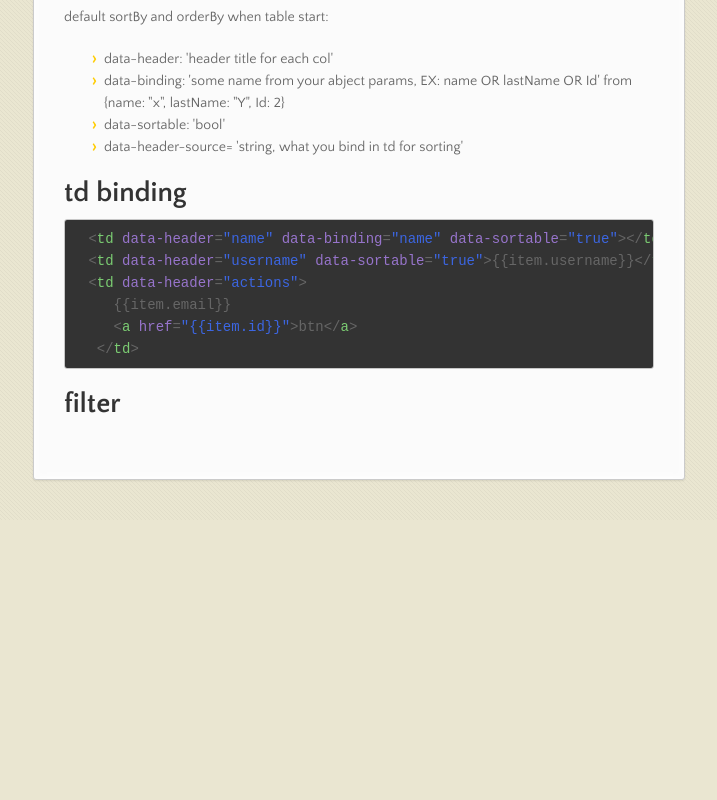
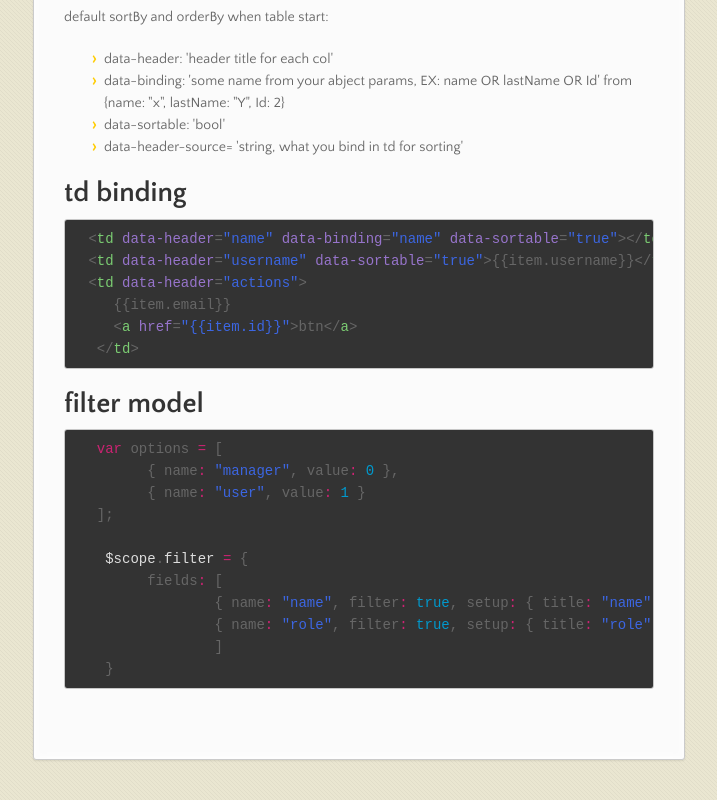
Before and after one commit to maherAshori/AngularDataTable, a plain HTML site: page index.html in a window 1280 px wide. Shown: the part 1958-2758 px from the top of the page, without its empty margins (282-999 px from the left). Before the commit the page ends 2478 px from the top, so only its background shows below. Drawn offline with nearby package versions, Linux system fonts and the light colour scheme.

```diff
--- a/index.html
+++ b/index.html
@@ -145,7 +145,19 @@
   &lt;/<span class="pl-ent">td</span>&gt;</pre></div>
 
 <h1>
-<a id="filter" class="anchor" href="#filter" aria-hidden="true"><span aria-hidden="true" class="octicon octicon-link"></span></a>filter</h1>
+<a id="filter-model" class="anchor" href="#filter-model" aria-hidden="true"><span aria-hidden="true" class="octicon octicon-link"></span></a>filter model</h1>
+
+<div class="highlight highlight-source-js"><pre>  <span class="pl-k">var</span> options <span class="pl-k">=</span> [
+        { name<span class="pl-k">:</span> <span class="pl-s"><span class="pl-pds">"</span>manager<span class="pl-pds">"</span></span>, value<span class="pl-k">:</span> <span class="pl-c1">0</span> },
+        { name<span class="pl-k">:</span> <span class="pl-s"><span class="pl-pds">"</span>user<span class="pl-pds">"</span></span>, value<span class="pl-k">:</span> <span class="pl-c1">1</span> }
+  ];
+
+   <span class="pl-smi">$scope</span>.<span class="pl-smi">filter</span> <span class="pl-k">=</span> {
+        fields<span class="pl-k">:</span> [
+                { name<span class="pl-k">:</span> <span class="pl-s"><span class="pl-pds">"</span>name<span class="pl-pds">"</span></span>, filter<span class="pl-k">:</span> <span class="pl-c1">true</span>, setup<span class="pl-k">:</span> { title<span class="pl-k">:</span> <span class="pl-s"><span class="pl-pds">"</span>name<span class="pl-pds">"</span></span>, type<span class="pl-k">:</span> <span class="pl-s"><span class="pl-pds">"</span>text<span class="pl-pds">"</span></span> } },
+                { name<span class="pl-k">:</span> <span class="pl-s"><span class="pl-pds">"</span>role<span class="pl-pds">"</span></span>, filter<span class="pl-k">:</span> <span class="pl-c1">true</span>, setup<span class="pl-k">:</span> { title<span class="pl-k">:</span> <span class="pl-s"><span class="pl-pds">"</span>role<span class="pl-pds">"</span></span>, type<span class="pl-k">:</span> <span class="pl-s"><span class="pl-pds">"</span>select<span class="pl-pds">"</span></span>, options<span class="pl-k">:</span> options } }
+                ]
+   }</pre></div>
       </section>
       <footer>
         <p>Project maintained by <a href="https://github.com/maherAshori">maherAshori</a></p>
```
Also changed, not shown: params.json (+1 -1 lines).
